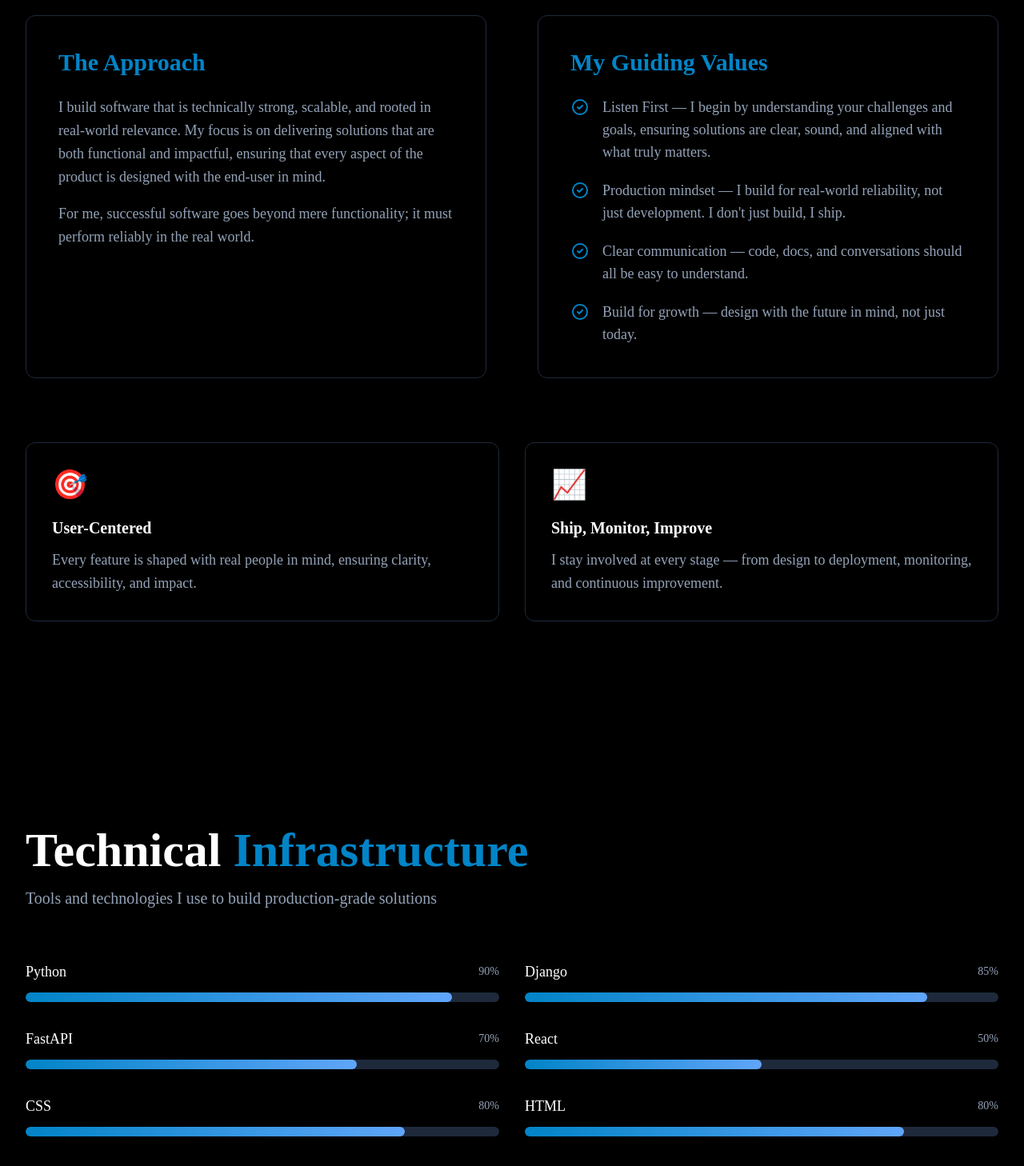
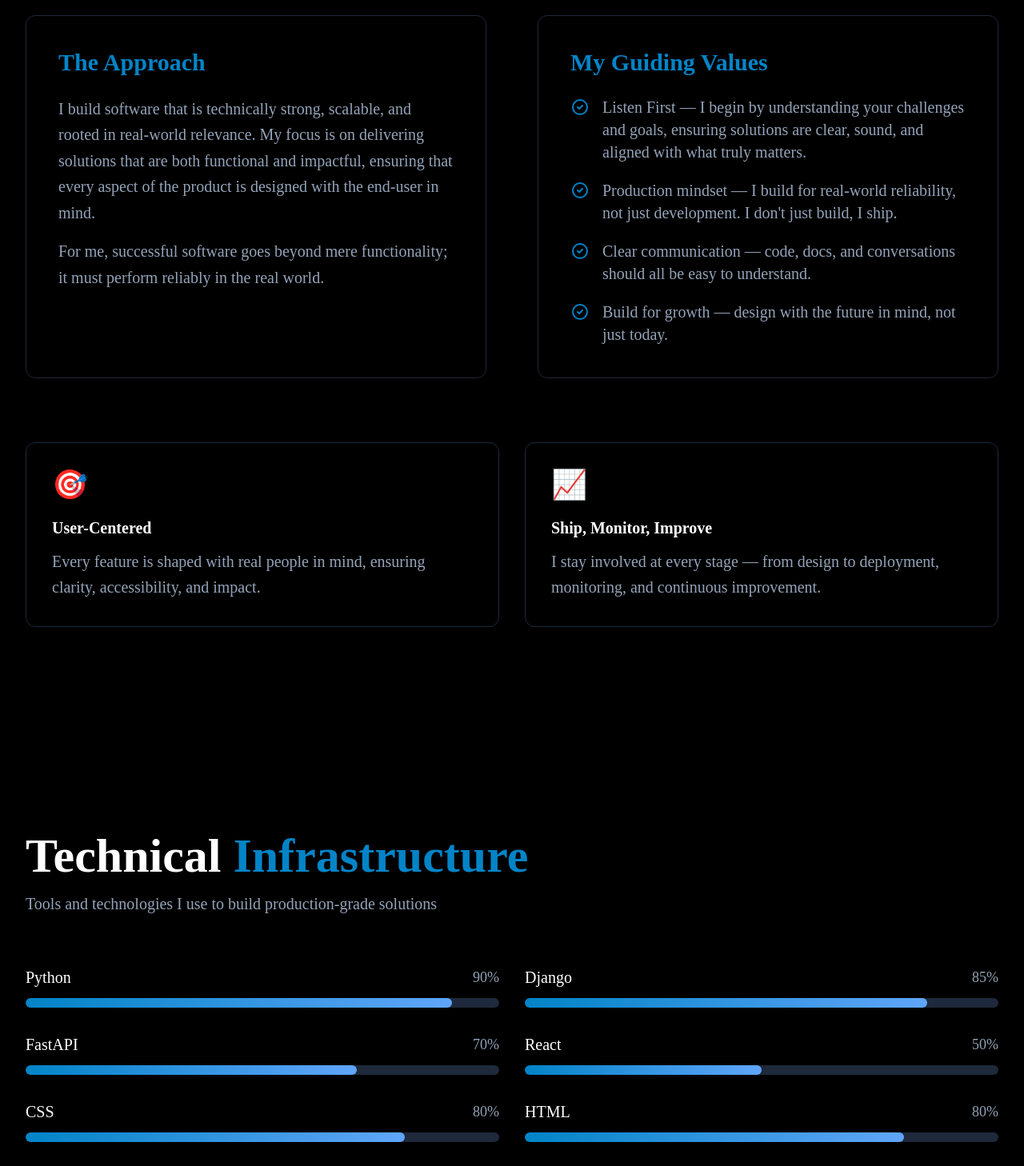
Before and after one commit to Adelodunpeter25/portfolio, a React (Vite) app: page / in a window 1280 px wide. Shown: the part 1240-2698 px from the top of the page at 80% size. Built offline with nearby package versions, Linux system fonts and the light colour scheme; a web font is replaced by a local one.

Commit message:
Increase text sizes in contact, skills, and about sections

```diff
--- a/src/components/Contact.tsx
+++ b/src/components/Contact.tsx
@@ -94,34 +94,34 @@ export default function Contact({ email, social }: ContactProps) {
             <h3 className="text-3xl font-semibold mb-6">Connect With Me</h3>
             <div className="space-y-6">
               <div className="p-6 bg-black border border-border-dark rounded-lg hover:border-primary transition-colors">
-                <h4 className="text-lg font-semibold mb-2">Email</h4>
+                <h4 className="text-xl font-semibold mb-2">Email</h4>
                 <a
                   href={`mailto:${email}`}
-                  className="text-primary hover:underline"
+                  className="text-lg text-primary hover:underline"
                 >
                   {email}
                 </a>
               </div>
 
               <div className="p-6 bg-black border border-border-dark rounded-lg hover:border-primary transition-colors">
-                <h4 className="text-lg font-semibold mb-2">GitHub</h4>
+                <h4 className="text-xl font-semibold mb-2">GitHub</h4>
                 <a
                   href={social.github}
                   target="_blank"
                   rel="noopener noreferrer"
-                  className="text-primary hover:underline"
+                  className="text-lg text-primary hover:underline"
                 >
                   View Profile →
                 </a>
               </div>
 
               <div className="p-6 bg-black border border-border-dark rounded-lg hover:border-primary transition-colors">
-                <h4 className="text-lg font-semibold mb-2">LinkedIn</h4>
+                <h4 className="text-xl font-semibold mb-2">LinkedIn</h4>
                 <a
                   href={social.linkedin}
                   target="_blank"
                   rel="noopener noreferrer"
-                  className="text-primary hover:underline"
+                  className="text-lg text-primary hover:underline"
                 >
                   Connect →
                 </a>
@@ -133,7 +133,7 @@ export default function Contact({ email, social }: ContactProps) {
             <h3 className="text-3xl font-semibold mb-6">Send a Message</h3>
             <form onSubmit={handleSubmit} className="space-y-6">
               <div>
-                <label htmlFor="name" className="block text-sm font-medium mb-2">
+                <label htmlFor="name" className="block text-lg font-medium mb-2">
                   Name:
                 </label>
                 <input
@@ -144,12 +144,12 @@ export default function Contact({ email, social }: ContactProps) {
                   onChange={handleChange}
                   required
                   disabled={isSubmitting}
-                  className="w-full px-4 py-3 bg-black border border-border-dark rounded-lg focus:border-primary focus:outline-none transition-colors disabled:opacity-50"
+                  className="w-full px-4 py-3 bg-black border border-border-dark rounded-lg focus:border-primary focus:outline-none transition-colors disabled:opacity-50 text-lg"
                 />
               </div>
 
               <div>
-                <label htmlFor="email" className="block text-sm font-medium mb-2">
+                <label htmlFor="email" className="block text-lg font-medium mb-2">
                   Email:
                 </label>
                 <input
@@ -160,12 +160,12 @@ export default function Contact({ email, social }: ContactProps) {
                   onChange={handleChange}
                   required
                   disabled={isSubmitting}
-                  className="w-full px-4 py-3 bg-black border border-border-dark rounded-lg focus:border-primary focus:outline-none transition-colors disabled:opacity-50"
+                  className="w-full px-4 py-3 bg-black border border-border-dark rounded-lg focus:border-primary focus:outline-none transition-colors disabled:opacity-50 text-lg"
                 />
               </div>
 
               <div>
-                <label htmlFor="subject" className="block text-sm font-medium mb-2">
+                <label htmlFor="subject" className="block text-lg font-medium mb-2">
                   Subject:
                 </label>
                 <input
@@ -176,12 +176,12 @@ export default function Contact({ email, social }: ContactProps) {
                   onChange={handleChange}
                   required
                   disabled={isSubmitting}
-                  className="w-full px-4 py-3 bg-black border border-border-dark rounded-lg focus:border-primary focus:outline-none transition-colors disabled:opacity-50"
+                  className="w-full px-4 py-3 bg-black border border-border-dark rounded-lg focus:border-primary focus:outline-none transition-colors disabled:opacity-50 text-lg"
                 />
               </div>
 
               <div>
-                <label htmlFor="message" className="block text-sm font-medium mb-2">
+                <label htmlFor="message" className="block text-lg font-medium mb-2">
                   Message:
                 </label>
                 <textarea
@@ -192,7 +192,7 @@ export default function Contact({ email, social }: ContactProps) {
                   required
                   disabled={isSubmitting}
                   rows={5}
-                  className="w-full px-4 py-3 bg-black border border-border-dark rounded-lg focus:border-primary focus:outline-none transition-colors resize-none disabled:opacity-50"
+                  className="w-full px-4 py-3 bg-black border border-border-dark rounded-lg focus:border-primary focus:outline-none transition-colors resize-none disabled:opacity-50 text-lg"
                 />
               </div>
 
--- a/src/components/HowIWork.tsx
+++ b/src/components/HowIWork.tsx
@@ -33,7 +33,7 @@ export default function HowIWork({ subheading, approach, principles, features }:
         <div className="grid md:grid-cols-2 gap-16 mb-20">
           <div className="bg-black border border-border-dark rounded-xl p-10">
             <h3 className="text-3xl text-primary font-semibold mb-6">The Approach</h3>
-            <div className="text-lg text-text-secondary leading-relaxed space-y-4">
+            <div className="text-xl text-text-secondary leading-relaxed space-y-4">
               {approach.split('\n\n').map((paragraph, index) => (
                 <p key={index}>{paragraph}</p>
               ))}
@@ -48,7 +48,7 @@ export default function HowIWork({ subheading, approach, principles, features }:
                   <svg className="w-6 h-6 text-primary flex-shrink-0 mt-0.5" fill="none" stroke="currentColor" viewBox="0 0 24 24">
                     <path strokeLinecap="round" strokeLinejoin="round" strokeWidth={2} d="M9 12l2 2 4-4m6 2a9 9 0 11-18 0 9 9 0 0118 0z" />
                   </svg>
-                  <span className="text-lg text-text-secondary">{principle}</span>
+                  <span className="text-xl text-text-secondary">{principle}</span>
                 </li>
               ))}
             </ul>
@@ -66,7 +66,7 @@ export default function HowIWork({ subheading, approach, principles, features }:
             >
               <div className="text-4xl mb-5">{feature.icon}</div>
               <h4 className="text-xl font-semibold text-white mb-3">{feature.title}</h4>
-              <p className="text-lg text-text-secondary leading-relaxed">{feature.description}</p>
+              <p className="text-xl text-text-secondary leading-relaxed">{feature.description}</p>
             </div>
           ))}
         </div>
--- a/src/components/Skills.tsx
+++ b/src/components/Skills.tsx
@@ -40,10 +40,10 @@ export default function Skills({ skills }: SkillsProps) {
               }}
             >
               <div className="flex justify-between items-center mb-3">
-                <span className="text-lg font-medium group-hover:text-primary transition-colors">
+                <span className="text-xl font-medium group-hover:text-primary transition-colors">
                   {skill.name}
                 </span>
-                <span className="text-sm text-text-secondary">
+                <span className="text-lg text-text-secondary">
                   {skill.proficiency}%
                 </span>
               </div>
```
